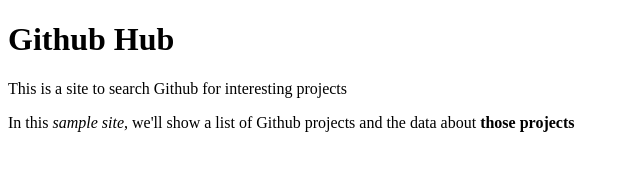
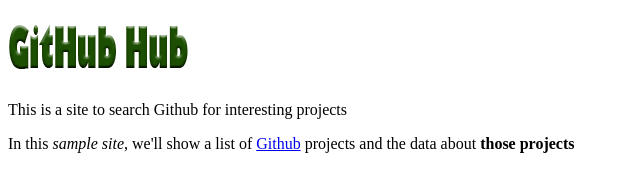
Before and after one commit to Vinyl77/front-end-dev, a plain HTML site: page index.html in a window 1280 px wide. Shown: the whole page, without its empty margins (0-640 px from the left). Drawn offline with Linux system fonts and the light colour scheme.

Commit message:
add img folder

```diff
--- a/index.html
+++ b/index.html
@@ -7,8 +7,8 @@
     <title>Github Hub</title>
 </head>
 <body>
-    <h1>Github Hub</h1>
+    <h1><img src="img/logo.gif"/></h1>
     <p>This is a site to search Github for interesting projects</p>
-    <p>In this <em>sample site</em>, we'll show a list of Github projects and the data about <strong>those projects</strong></p>
+    <p>In this <em>sample site</em>, we'll show a list of <a href="http://github.com">Github</a> projects and the data about <strong>those projects</strong></p>
 </body>
 </html>
```
Also changed, not shown: img/logo.gif (added).
